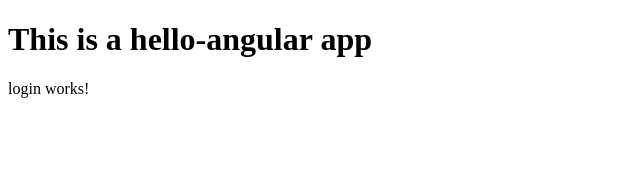
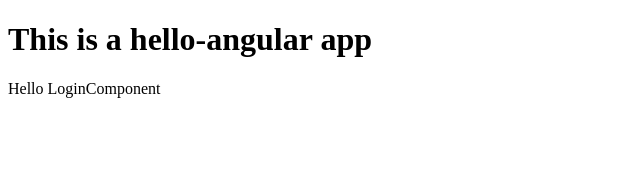
Before and after one commit to jianhang-lin/hello-angular, an Angular app: page / in a window 1280 px wide. Shown: the top 170 px of the page, without its empty margins (0-640 px from the left). Built offline with nearby package versions, Linux system fonts and the light colour scheme.

Commit message:
feat(login): use text show info

```diff
--- a/src/app/login/login.component.html
+++ b/src/app/login/login.component.html
@@ -1 +1 @@
-<p>login works!</p>
+<p>{{text}}</p>
--- a/src/app/login/login.component.ts
+++ b/src/app/login/login.component.ts
@@ -7,6 +7,7 @@ import { Component, OnInit } from '@angular/core';
 })
 export class LoginComponent implements OnInit {
 
+  text = 'Hello LoginComponent';
   constructor() { }
 
   ngOnInit(): void {
```
